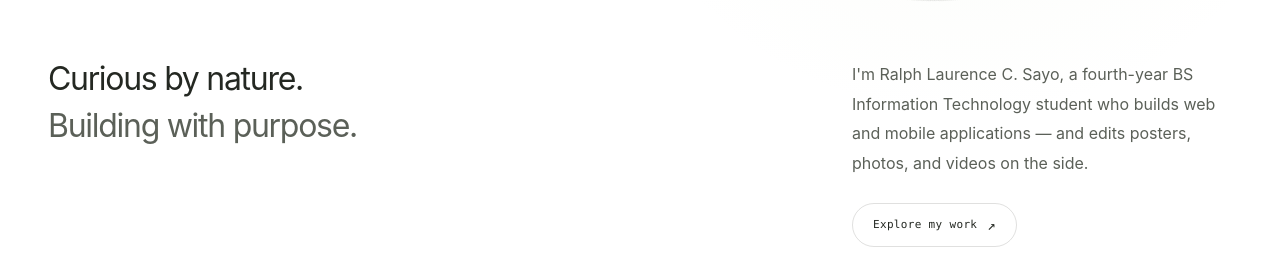
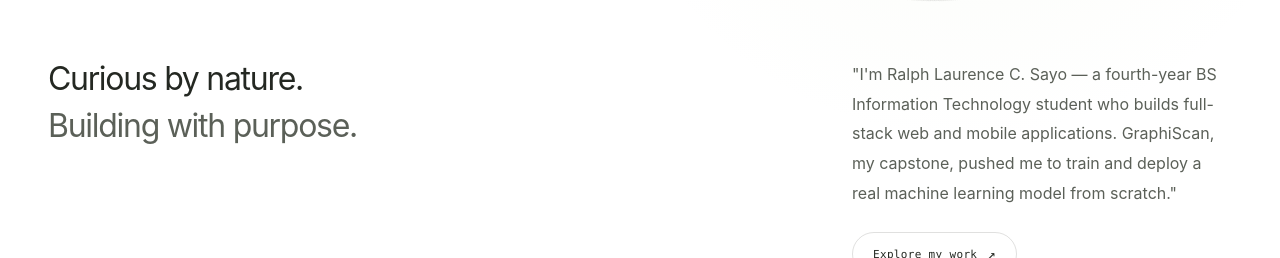
Before and after one commit to Laurenceonly/ralph-portfolio, a Nuxt app: page / in a window 1280 px wide. Shown: the part 689-947 px from the top of the page. Built offline with nearby package versions, Linux system fonts and the light colour scheme.

Commit message:
changed starting bio

```diff
--- a/app/app.vue
+++ b/app/app.vue
@@ -923,9 +923,9 @@ onBeforeUnmount(() => {
 
           <div class="hero-intro">
             <p>
-              I'm Ralph Laurence C. Sayo, a fourth-year BS Information
-              Technology student who builds web and mobile applications —
-              and edits posters, photos, and videos on the side.
+              "I'm Ralph Laurence C. Sayo — a fourth-year BS Information Technology
+               student who builds full-stack web and mobile applications.
+                GraphiScan, my capstone, pushed me to train and deploy a real machine learning model from scratch."
             </p>
 
             <a class="text-link" href="#work">
```
